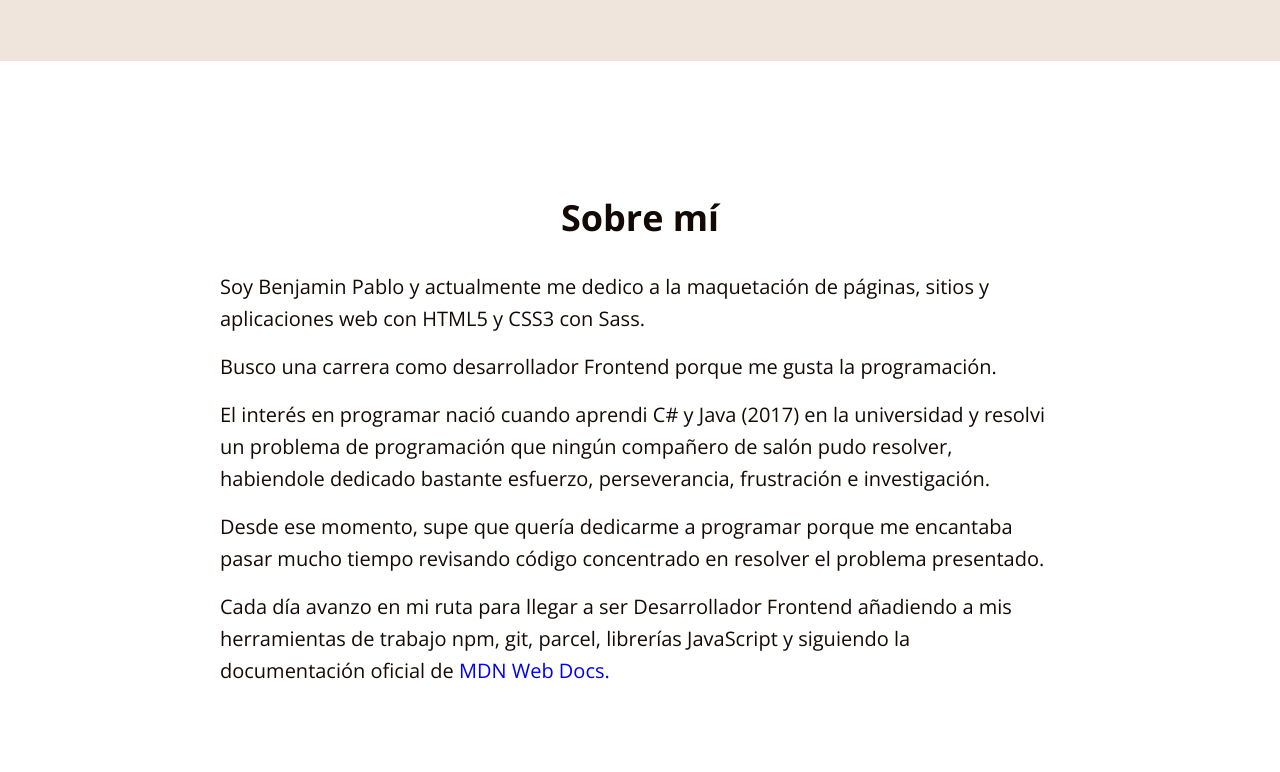
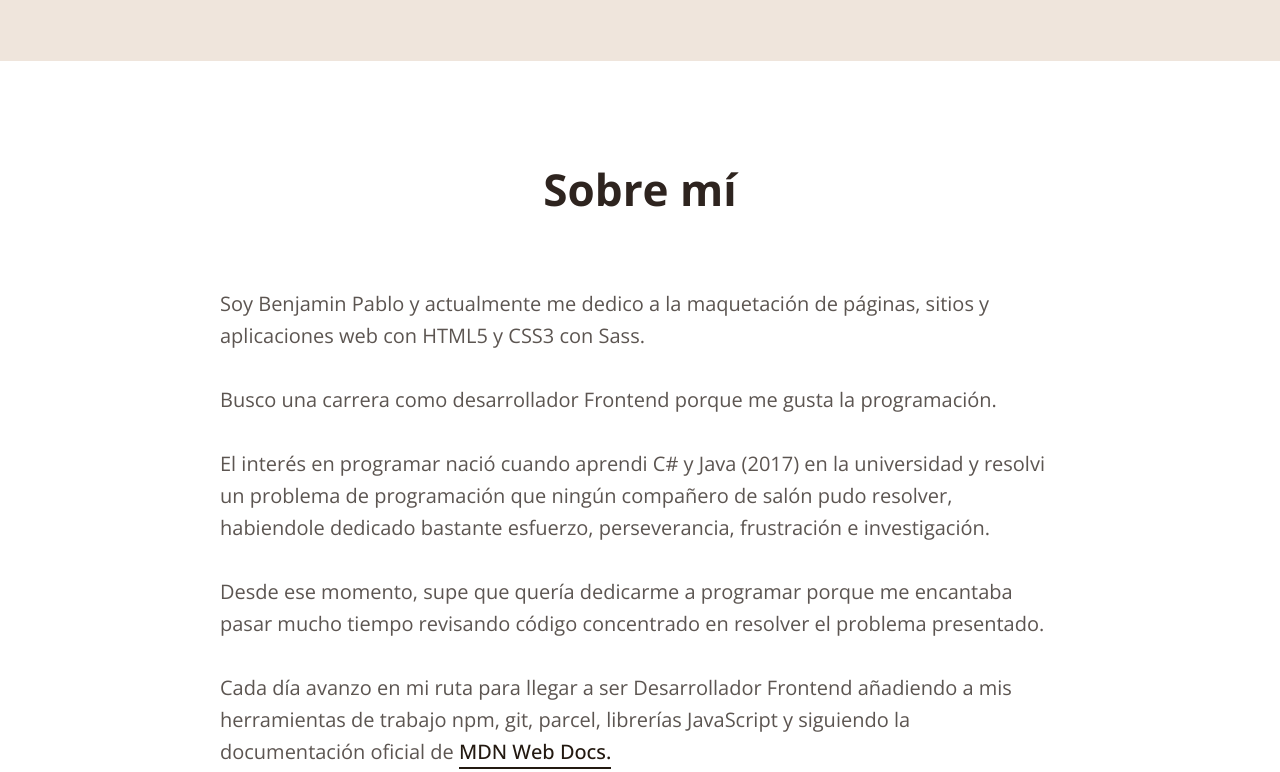
Before and after one commit to BenjaminPablo/Benjamin-Portfolio, a website built with Parcel: page index.html in a window 1280 px wide. Shown: the part 739-1511 px from the top of the page. Built offline with nearby package versions, Linux system fonts and the light colour scheme.

Commit message:
advancing about-me section

```diff
--- a/index.html
+++ b/index.html
@@ -14,7 +14,7 @@
     <link rel="stylesheet" href="src/scss/main.scss" />
   </head>
   <body class="container">
-    <header class="header u-margin-bottom-900">
+    <header class="header">
       <nav class="nav">
         <ul class="nav__list">
           <li class="nav__item">
@@ -78,7 +78,7 @@
         </div>
       </section>
 
-      <button class="btn btn--nav-down" aria-label="GoDown Button">
+      <button class="btn" aria-label="GoDown Button">
         <svg class="btn__icon">
           <use href="src/img/sprite.svg#icon-chevron-thin-down"></use>
         </svg>
@@ -86,7 +86,7 @@
     </header>
 
     <main class="main">
-      <section class="about-me u-margin-bottom-900">
+      <section class="about-me">
         <div class="about-me__des">
           <h2 class="heading-secondary u-center-text">Sobre mí</h2>
           <div class="about-me__text">
--- a/src/scss/abstracts/_variables.scss
+++ b/src/scss/abstracts/_variables.scss
@@ -52,12 +52,12 @@ $colors: (
     900: hsl(27, 37%, 10%),
   ),
   'neutral': (
-    100: hsl(21, 100%, 5%),
-    200: hsl(21, 90%, 5%),
-    300: hsl(21, 80%, 5%),
-    700: hsl(21, 70%, 5%),
-    800: hsl(21, 60%, 5%),
-    900: hsl(21, 50%, 5%),
+    100: hsl(20, 3%, 81%),
+    200: hsl(24, 3%, 72%),
+    300: hsl(22, 6%, 34%),
+    700: hsl(20, 10%, 24%),
+    800: hsl(21, 19%, 15%),
+    900: hsl(21, 60%, 5%),
   ),
 );
 
--- a/src/scss/base/_typography.scss
+++ b/src/scss/base/_typography.scss
@@ -15,14 +15,15 @@ body {
 }
 
 .heading-secondary {
-  font-size: var(--fs-600);
+  font-size: var(--fs-700);
+  font-weight: var(--fw-700);
 }
 
 .heading-tertiary {
-  font-size: var(--fs-700);
+  font-size: var(--fs-600);
+  font-weight: var(--fs-500);
 }
 
 .heading-quaternary {
-  font-size: var(--fs-600);
-  line-height: var(--lh-300);
+  font-size: var(--fs-500);
 }
--- a/src/scss/components/_btn.scss
+++ b/src/scss/components/_btn.scss
@@ -5,16 +5,10 @@
   background-color: transparent;
   cursor: pointer;
 
-  &--nav-down {
-    &__icon {
-      cursor: pointer;
-      svg {
-        align-self: end;
-        width: 4rem;
-        height: 4rem;
-        object-fit: cover;
-        fill: var(--clr-primary-700);
-      }
-    }
+  &__icon {
+    width: 4rem;
+    height: 4rem;
+    object-fit: cover;
+    fill: var(--clr-primary-700);
   }
 }
--- a/src/scss/layout/_hero.scss
+++ b/src/scss/layout/_hero.scss
@@ -4,7 +4,6 @@
   color: #fff;
   display: flex;
   align-items: center;
-  justify-content: center;
   gap: 6.4rem;
   background-color: var(--clr-primary-700);
   border-radius: 2rem;
--- a/src/scss/pages/_home.scss
+++ b/src/scss/pages/_home.scss
@@ -8,19 +8,28 @@
 
   .about-me {
     grid-column: col-start 2 / col-end 7;
+    min-height: 100vh;
+    display: grid;
+    place-content: center;
 
     &__des {
       display: grid;
-      row-gap: var(--gap-300);
+      row-gap: var(--gap-600);
     }
 
     &__text {
       display: grid;
-      row-gap: var(--gap-200);
+      row-gap: var(--gap-400);
+      font-size: var(--fs-300);
+      color: var(--clr-neutral-300);
     }
 
     &__link {
       text-decoration: none;
+      color: var(--clr-primary-900);
+      font-weight: var(--fw-500);
+      padding-bottom: 0.2rem;
+      border-bottom: 0.2rem solid var(--clr-primary-900);
     }
   }
 
```
